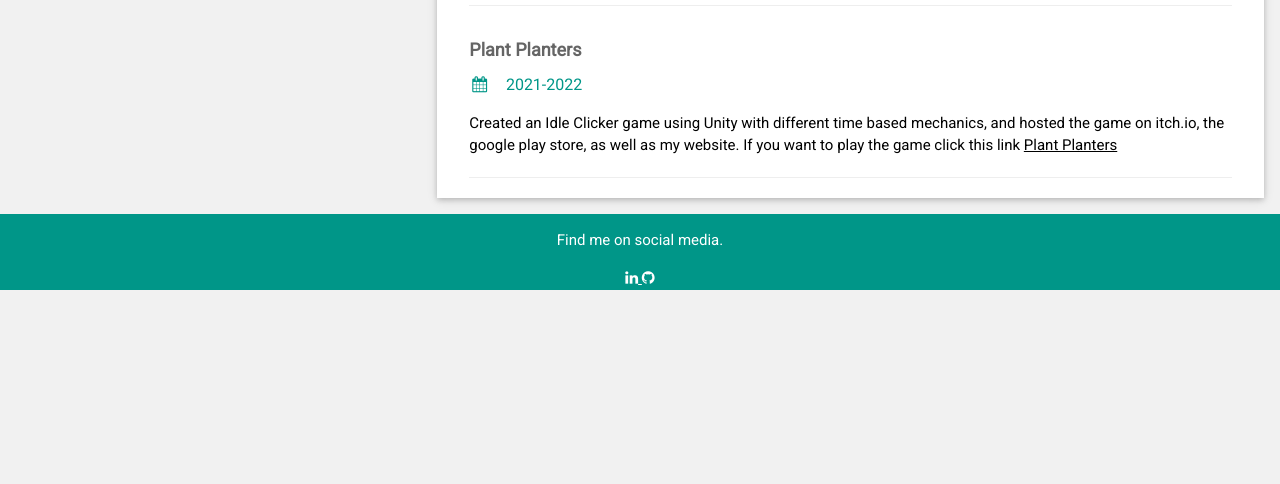
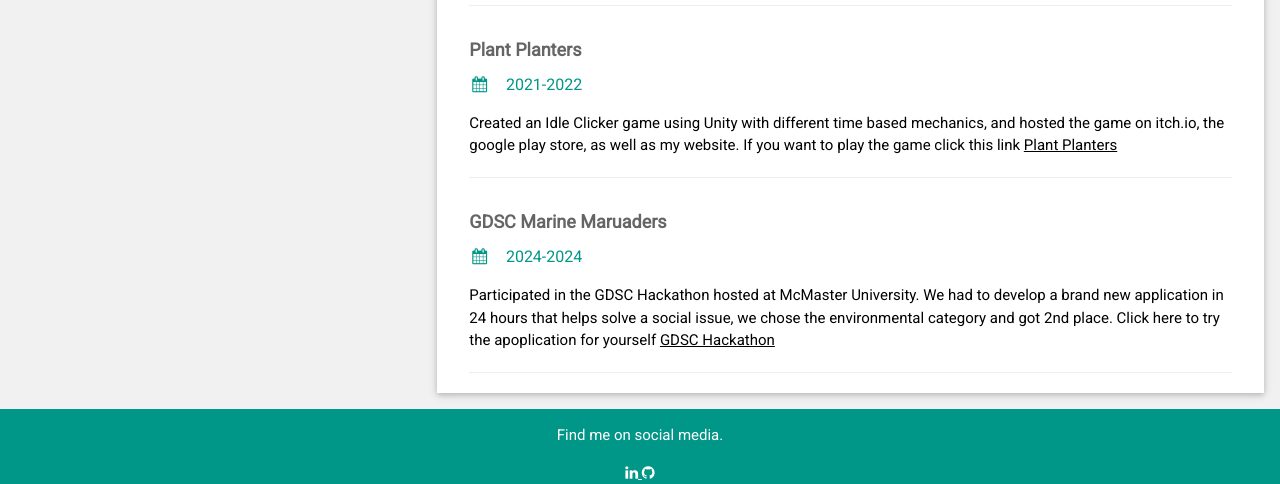
Before and after one commit to MatthewCollard/FirebaseServer, a website: page public/index.html in a window 1280 px wide. Shown: the part 1722-2206 px from the top of the page. Before the commit the page ends 2012 px from the top, so only its background shows below. Drawn offline with nearby package versions, Linux system fonts and the light colour scheme; some packages are replaced by stand-ins of ours.

Commit message:
Added GDSC hackathon page to the firebase server

```diff
--- /dev/null
+++ b/public/GDSC/pyscript.json
@@ -0,0 +1,3 @@
+{
+    "packages": ["PyQt6","tkinter","keras","tensorflow","pathlib","PIL","sys","random","glob","os"]
+}
--- a/public/index.html
+++ b/public/index.html
@@ -163,6 +163,16 @@ different cars with their own respective codebase and PCBs.
 		  </p>
           <hr>
         </div>
+		<div class="w3-container">
+          <h5 class="w3-opacity"><b>GDSC Marine Maruaders</b></h5>
+          <h6 class="w3-text-teal"><i class="fa fa-calendar fa-fw w3-margin-right"></i>2024-2024</h6>
+          <p>Participated in the GDSC Hackathon hosted at McMaster University.
+		  We had to develop a brand new application in 24 hours that helps solve a social issue, we chose the environmental category and got 2nd place.
+		  Click here to try the apoplication for yourself
+		  <a href="https://matthew-collard-gdsc.web.app/">GDSC Hackathon</a>
+		  </p>
+          <hr>
+        </div>
       </div>
 
     <!-- End Right Column -->
```
Also changed, not shown: public/GDSC/index.html (added, +17 -0 lines), firebase.json, public/GDSC/AnimatedOcean.jpg (added), 3 other files.
